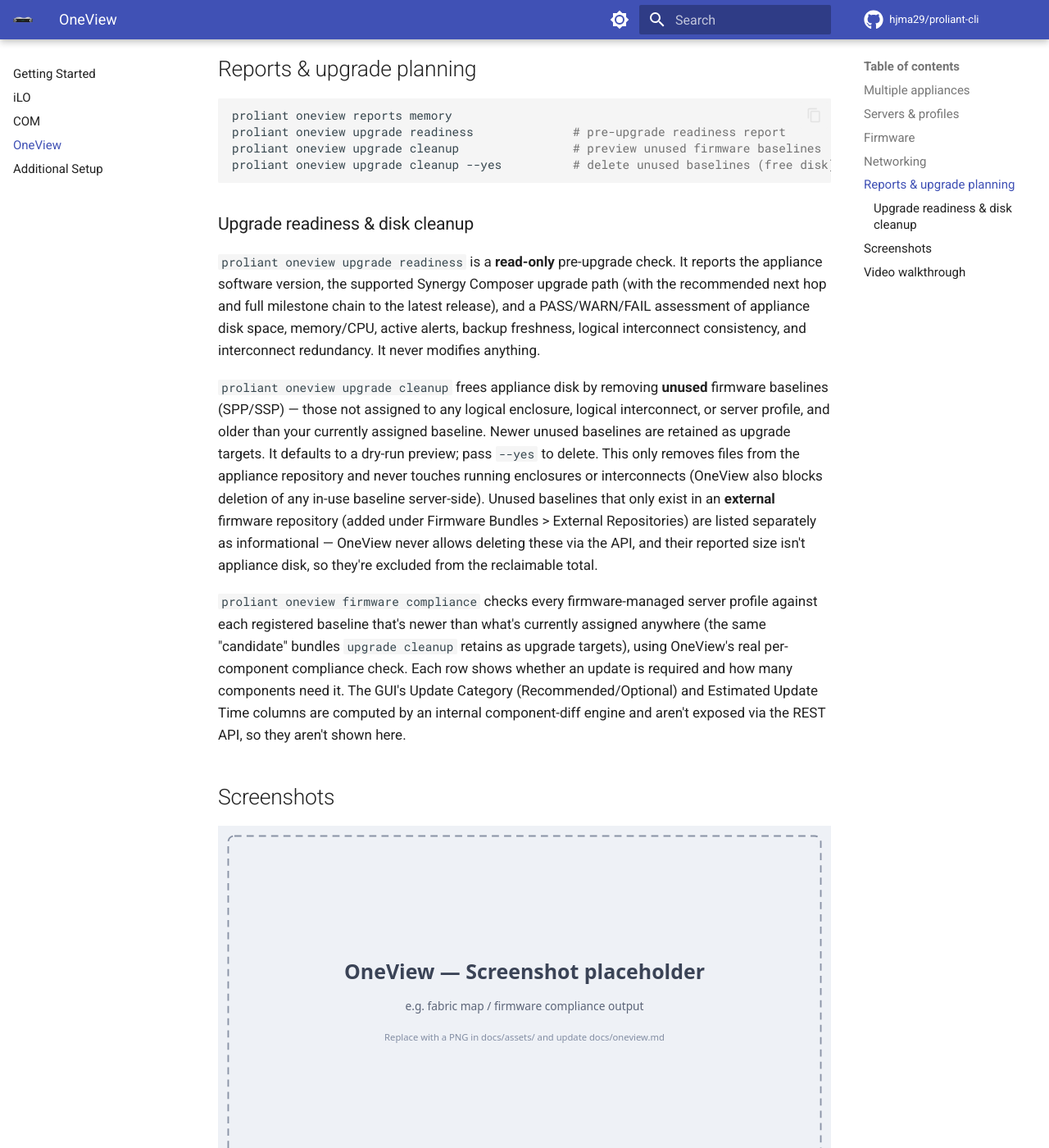
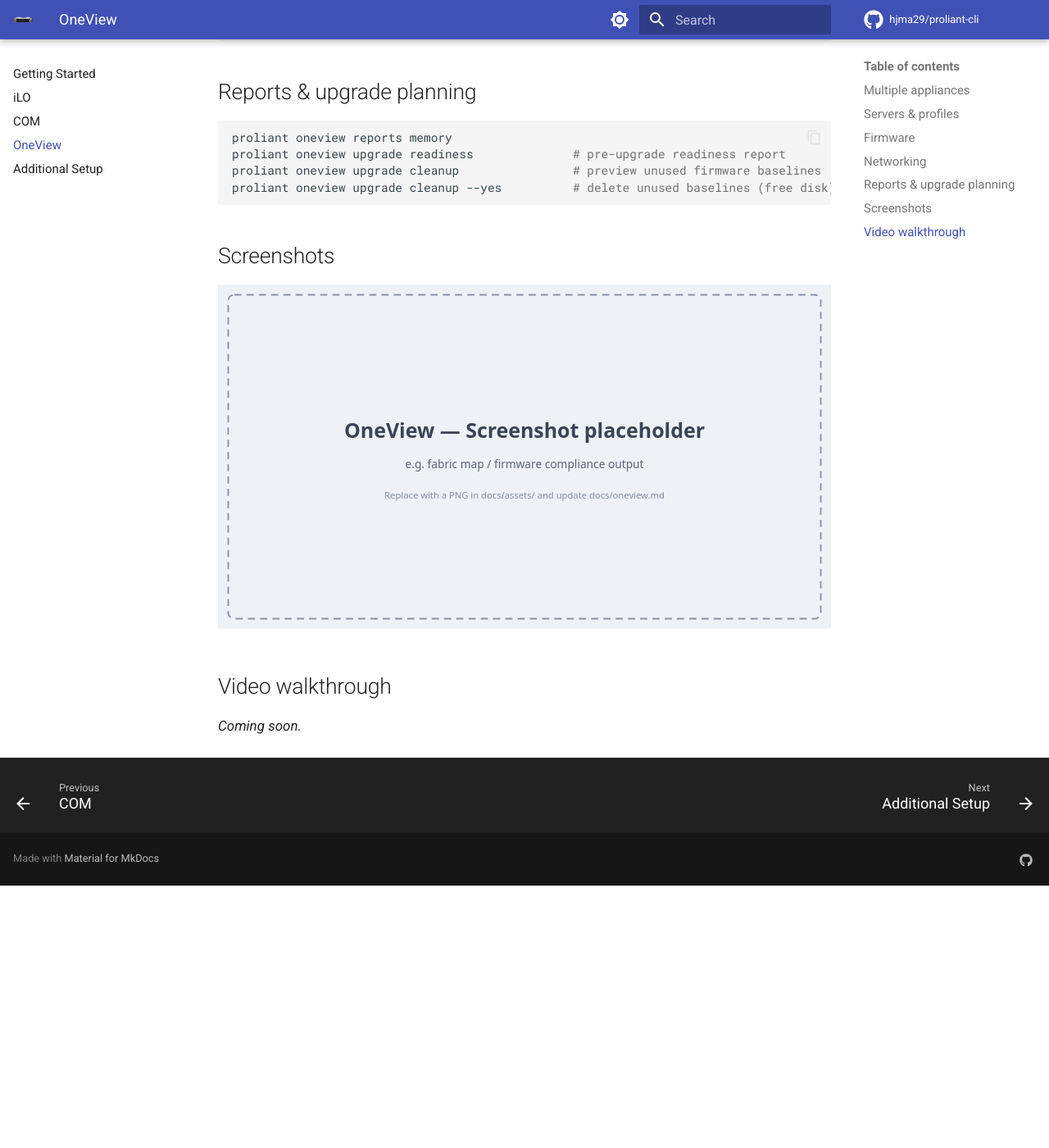
Before and after one commit to hjma29/proliant-cli, an MkDocs documentation site: the page built from docs/oneview.md, in a window 1280 px wide and 1400 px high, scrolled down 1287 px. Shown: the whole window at 82% size. Built offline with MkDocs 1.6.1 and Material for MkDocs 9.7.7, drawn with Linux system fonts in a browser that asks for light colours; comment, search, counter and statistics services are not loaded; after the commit the page ends 2367 px from its top, so only the background shows below that; some of the changed text lies outside the part shown.

Commit message:
docs: simplify ilo/oneview/com pages, drop inventory.ini filename
- Replace all inventory.ini mentions in README/docs with generic
  "local inventory file" wording (only used by ilo and oneview; com
  never reads it).
- ilo.md: drop "no COM/OneView appliance required" aside; remove the
  Firmware upgrade and Power / boot sections (redundant with the
  Inventory command block above).
- oneview.md: remove the verbose Upgrade readiness & disk cleanup
  writeup; the command list under Reports & upgrade planning already
  covers it.
- com.md: drop the Additional Setup / stale-GLP-credential callout
  under Login.

Co-authored-by: Copilot <223556219+Copilot@users.noreply.github.com>

````diff
--- a/docs/oneview.md
+++ b/docs/oneview.md
@@ -6,13 +6,13 @@ description: HPE Synergy OneView — server profiles, networking, and firmware c
 # OneView
 
 `proliant oneview` manages servers through an HPE Synergy OneView appliance.
-It requires an `inventory.ini` with a `[oneview]` (or `type = oneview`)
+It requires a local inventory file with a `[oneview]` (or `type = oneview`)
 section — run `proliant setup` to add one.
 
 ## Multiple appliances
 
-`inventory.ini` can hold more than one OneView appliance — give each its own
-section name and `type = oneview` (`proliant setup` does this for you). With
+The local inventory file can hold more than one OneView appliance — give each
+its own section name and `type = oneview` (`proliant setup` does this for you). With
 only one configured, every command just uses it — no extra steps. With two
 or more, commands target whichever one is **active**:
 
@@ -67,37 +67,6 @@ proliant oneview upgrade cleanup                # preview unused firmware baseli
 proliant oneview upgrade cleanup --yes          # delete unused baselines (free disk)
 ```
 
-### Upgrade readiness & disk cleanup
-
-`proliant oneview upgrade readiness` is a **read-only** pre-upgrade check. It
-reports the appliance software version, the supported Synergy Composer
-upgrade path (with the recommended next hop and full milestone chain to the
-latest release), and a PASS/WARN/FAIL assessment of appliance disk space,
-memory/CPU, active alerts, backup freshness, logical interconnect
-consistency, and interconnect redundancy. It never modifies anything.
-
-`proliant oneview upgrade cleanup` frees appliance disk by removing **unused**
-firmware baselines (SPP/SSP) — those not assigned to any logical enclosure,
-logical interconnect, or server profile, and older than your currently
-assigned baseline. Newer unused baselines are retained as upgrade targets. It
-defaults to a dry-run preview; pass `--yes` to delete. This only removes
-files from the appliance repository and never touches running enclosures or
-interconnects (OneView also blocks deletion of any in-use baseline
-server-side). Unused baselines that only exist in an **external** firmware
-repository (added under Firmware Bundles > External Repositories) are listed
-separately as informational — OneView never allows deleting these via the
-API, and their reported size isn't appliance disk, so they're excluded from
-the reclaimable total.
-
-`proliant oneview firmware compliance` checks every firmware-managed server
-profile against each registered baseline that's newer than what's currently
-assigned anywhere (the same "candidate" bundles `upgrade cleanup` retains as
-upgrade targets), using OneView's real per-component compliance check. Each
-row shows whether an update is required and how many components need it. The
-GUI's Update Category (Recommended/Optional) and Estimated Update Time
-columns are computed by an internal component-diff engine and aren't exposed
-via the REST API, so they aren't shown here.
-
 ## Screenshots
 
 ![OneView screenshot placeholder](assets/placeholder-oneview.svg)
````
Also changed, not shown: README.md (+3 -3 lines), docs/additional-setup.md (+12 -10 lines), docs/com.md (+3 -7 lines), docs/ilo.md (+3 -27 lines), docs/index.md (+4 -3 lines).
